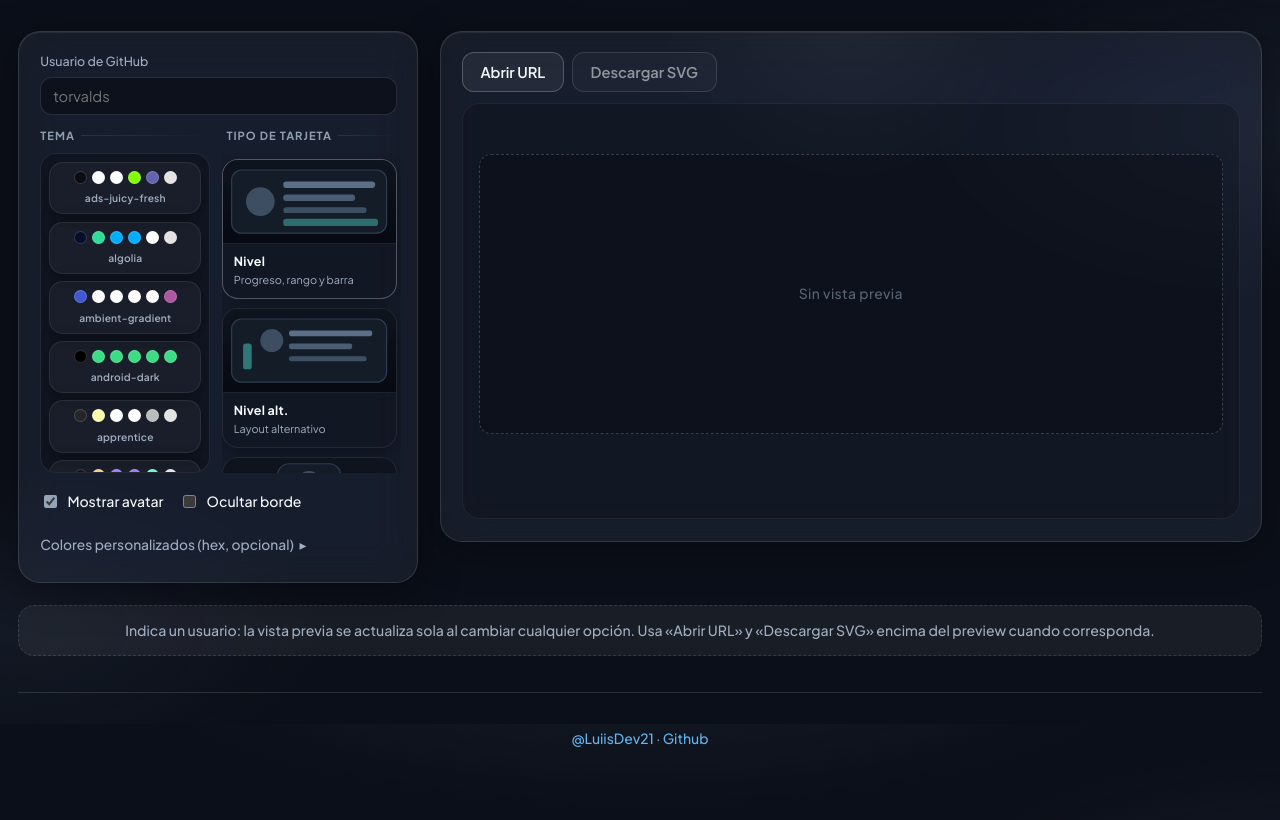
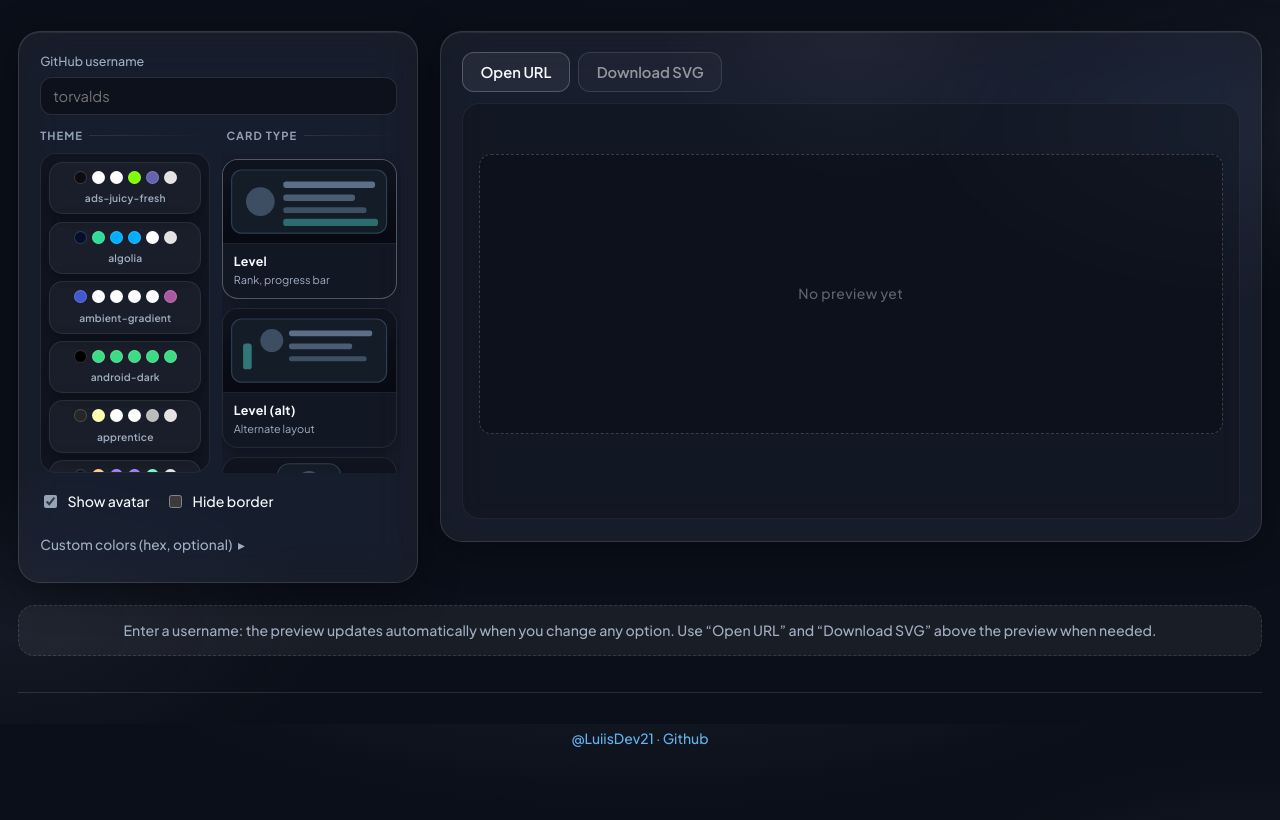
Before and after one commit to LuiisDev21/gh-stats-xcards, a FastAPI app: page / in a window 1280 px wide. Shown: the part 76-896 px from the top of the page. Run offline with FastAPI, Linux system fonts and the light colour scheme; some libraries are stand-ins or nearby versions.

Commit message:
Update language and error messages for consistency and clarity
- Translated various error messages and UI labels from Spanish to English for better accessibility.
- Improved error handling messages in the GitHub client to provide clearer feedback.
- Updated SVG template comments and text to reflect English terminology.
- Changed the HTML document language attribute from Spanish to English for consistency.

```diff
--- a/app/domain/models.py
+++ b/app/domain/models.py
@@ -100,8 +100,8 @@
             keys = sorted(THEMES_BY_SLUG.keys())
             sample = ", ".join(keys[:24])
             raise ValueError(
-                f"Tema desconocido: '{v}'. Hay {len(keys)} temas (p. ej. {sample}, …). "
-                "Lista completa: GET /themes"
+                f"Unknown theme: '{v}'. There are {len(keys)} themes (e.g. {sample}, …). "
+                "Full list: GET /themes"
             )
         return v
 
--- a/app/utils/helpers.py
+++ b/app/utils/helpers.py
@@ -28,7 +28,7 @@
         return None
     candidate = value.strip()
     if not HEX_COLOR_RE.match(candidate):
-        raise ValueError(f"Color inválido: '{value}'. Usa formato #RRGGBB.")
+        raise ValueError(f"Invalid color: '{value}'. Use #RRGGBB format.")
     return candidate if candidate.startswith("#") else f"#{candidate}"
 
 
@@ -64,7 +64,7 @@
 def _hex_to_rgb(hex_color: str) -> tuple[int, int, int]:
     raw = hex_color.strip().lstrip("#")
     if len(raw) != 6:
-        msg = f"Color hex inválido (se esperan 6 dígitos): '{hex_color}'"
+        msg = f"Invalid hex color (expected 6 digits): '{hex_color}'"
         raise ValueError(msg)
     return int(raw[0:2], 16), int(raw[2:4], 16), int(raw[4:6], 16)
 
--- a/static/index.html
+++ b/static/index.html
@@ -1,5 +1,5 @@
 <!DOCTYPE html>
-<html lang="es">
+<html lang="en">
   <head>
     <meta charset="utf-8" />
     <meta name="viewport" content="width=device-width, initial-scale=1" />
@@ -653,7 +653,7 @@
           <form id="form" action="#" method="get">
             <div class="row">
               <div>
-                <label for="username">Usuario de GitHub</label>
+                <label for="username">GitHub username</label>
                 <input
                   id="username"
                   name="username"
@@ -668,7 +668,7 @@
             <input type="hidden" id="card" name="card" value="level" />
             <div class="form-theme-card-row">
               <div class="field-block">
-                <span class="field-label" id="theme-label">Tema</span>
+                <span class="field-label" id="theme-label">Theme</span>
                 <div
                   id="theme-swatches"
                   class="theme-swatches"
@@ -677,7 +677,7 @@
                 ></div>
               </div>
               <div class="field-block">
-                <span class="field-label" id="card-label">Tipo de tarjeta</span>
+                <span class="field-label" id="card-label">Card type</span>
                 <div
                   id="card-pickers"
                   class="card-pickers"
@@ -690,20 +690,20 @@
             <div class="checks">
               <label id="show-avatar-wrap"
                 ><input id="show_avatar" name="show_avatar" type="checkbox" checked />
-                Mostrar avatar</label
+                Show avatar</label
               >
               <label
-                ><input id="hide_border" name="hide_border" type="checkbox" /> Ocultar
-                borde</label
+                ><input id="hide_border" name="hide_border" type="checkbox" /> Hide
+                border</label
               >
             </div>
 
             <details>
-              <summary>Colores personalizados (hex, opcional)</summary>
+              <summary>Custom colors (hex, optional)</summary>
               <div class="row" style="margin-top: 0.6rem">
                 <div>
                   <label for="bg_color">bg_color</label>
-                  <input id="bg_color" type="text" placeholder="#0d1117 o 0d1117" />
+                  <input id="bg_color" type="text" placeholder="#0d1117 or 0d1117" />
                 </div>
                 <div>
                   <label for="title_color">title_color</label>
@@ -738,40 +738,40 @@
           <div class="preview-toolbar">
             <div id="status" class="status" aria-live="polite"></div>
             <div class="preview-toolbar-actions">
-              <button type="button" class="secondary" id="open-url">Abrir URL</button>
+              <button type="button" class="secondary" id="open-url">Open URL</button>
               <button type="button" class="secondary" id="download-svg" disabled>
-                Descargar SVG
+                Download SVG
               </button>
             </div>
           </div>
           <div class="preview-shell">
             <div id="preview-loader" class="preview-loader" hidden>
               <div class="spinner" aria-hidden="true"></div>
-              <p class="preview-loader-text">Generando vista previa…</p>
+              <p class="preview-loader-text">Generating preview…</p>
             </div>
             <div
               id="preview"
               class="preview"
-              aria-label="Vista previa de la tarjeta SVG"
+              aria-label="SVG card preview"
             >
               <div class="preview-empty" aria-hidden="true">
-                <p class="preview-empty-text">Sin vista previa</p>
+                <p class="preview-empty-text">No preview yet</p>
               </div>
             </div>
           </div>
         </div>
         </div>
 
-        <section class="bento-embed" id="embed-section" aria-label="Código para insertar">
+        <section class="bento-embed" id="embed-section" aria-label="Embed code">
           <p id="embed-hint" class="embed-hint">
-            Indica un usuario: la vista previa se actualiza sola al cambiar cualquier opción. Usa «Abrir URL» y
-            «Descargar SVG» encima del preview cuando corresponda.
+            Enter a username: the preview updates automatically when you change any option. Use “Open URL” and
+            “Download SVG” above the preview when needed.
           </p>
           <div class="card card--embed" id="embed-md-row" hidden>
             <h2>Markdown</h2>
             <div class="row-head">
               <button type="button" class="secondary copy-btn" data-copy-target="embed-md">
-                Copiar
+                Copy
               </button>
             </div>
             <pre class="embed-snippet" id="embed-md" tabindex="0"></pre>
@@ -780,7 +780,7 @@
             <h2>HTML</h2>
             <div class="row-head">
               <button type="button" class="secondary copy-btn" data-copy-target="embed-html">
-                Copiar
+                Copy
               </button>
             </div>
             <pre class="embed-snippet" id="embed-html" tabindex="0"></pre>
@@ -849,7 +849,7 @@
           "vision-friendly-dark",
         ];
 
-        /** Tarjetas cuyas plantillas SVG incluyen avatar (level / github). */
+        /** Card types whose SVG templates include an avatar (level / github). */
         const CARDS_WITH_AVATAR = new Set([
           "level",
           "level-alternate",
@@ -857,7 +857,7 @@
           "github-footer",
         ]);
 
-        /** Miniaturas esquemáticas (mismo aspecto que la vista previa real). */
+        /** Schematic thumbnails (similar to the live preview). */
         const CARD_THUMB_SVG = {
           level:
             '<svg viewBox="0 0 120 58" xmlns="http://www.w3.org/2000/svg" preserveAspectRatio="xMidYMid slice"><rect x="6" y="7" width="108" height="44" rx="7" fill="#141c28" stroke="#2d3d52" stroke-width="0.8"/><circle cx="26" cy="29" r="10" fill="#3d4e63"/><rect x="42" y="15" width="64" height="4.5" rx="2" fill="#5c6f89"/><rect x="42" y="24" width="50" height="4.5" rx="2" fill="#4a5d73"/><rect x="42" y="33" width="58" height="4" rx="2" fill="#3d4f63"/><rect x="42" y="41" width="66" height="5" rx="2" fill="#4fd1c5" opacity="0.45"/></svg>',
@@ -890,13 +890,13 @@
         var debouncedAutoLoadPreview = debounce(maybeAutoLoadPreview, 400);
 
         const CARD_OPTIONS = [
-          { id: "level", label: "Nivel", desc: "Progreso, rango y barra" },
-          { id: "level-alternate", label: "Nivel alt.", desc: "Layout alternativo" },
-          { id: "github", label: "GitHub", desc: "Perfil vertical compacto" },
-          { id: "github-footer", label: "Pie README", desc: "Horizontal tipo pie" },
-          { id: "contribution-graph", label: "Gráfico", desc: "Actividad en el tiempo" },
-          { id: "streak", label: "Racha", desc: "Totales y racha actual" },
-          { id: "top-languages", label: "Lenguajes", desc: "Donut de repos" },
+          { id: "level", label: "Level", desc: "Rank, progress bar" },
+          { id: "level-alternate", label: "Level (alt)", desc: "Alternate layout" },
+          { id: "github", label: "GitHub", desc: "Compact vertical profile" },
+          { id: "github-footer", label: "README footer", desc: "Wide horizontal strip" },
+          { id: "contribution-graph", label: "Graph", desc: "Activity over time" },
+          { id: "streak", label: "Streak", desc: "Totals and current streak" },
+          { id: "top-languages", label: "Languages", desc: "Repository donut" },
         ];
 
         function syncThemeSwatchSelection() {
@@ -953,7 +953,7 @@
         }
 
         /**
-         * Carga slugs y paletas desde GET /themes y pinta la retícula de temas.
+         * Load theme slugs and palettes from GET /themes and render swatches.
          * @returns {Promise<void>}
          */
         async function populateThemesAndSwatches() {
@@ -981,7 +981,7 @@
           }
           const host = document.getElementById("theme-swatches");
           host.innerHTML =
-            '<p class="theme-swatches-loading" style="margin:0;padding:0.85rem;text-align:center;font-size:0.8rem;color:var(--muted)">Cargando temas…</p>';
+            '<p class="theme-swatches-loading" style="margin:0;padding:0.85rem;text-align:center;font-size:0.8rem;color:var(--muted)">Loading themes…</p>';
           /** @type {DocumentFragment|HTMLElement} */
           var frag = document.createDocumentFragment();
           slugs.forEach(function (slug) {
@@ -991,7 +991,7 @@
             btn.className = "theme-swatch";
             btn.dataset.slug = slug;
             btn.setAttribute("role", "option");
-            btn.setAttribute("aria-label", "Tema " + slug);
+            btn.setAttribute("aria-label", "Theme " + slug);
             const order = ["bg_color", "title_color", "text_color", "accent_color", "icon_color", "border_color"];
             const dots = document.createElement("div");
             dots.className = "theme-swatch-dots";
@@ -1043,7 +1043,7 @@
         }
 
         /**
-         * Convierte ruta absoluta de API (p. ej. /stats/foo?…) en URL completa.
+         * Turn an API path (e.g. /stats/foo?…) into a full URL.
          * @param {string} pathWithQuery
          * @returns {string}
          */
@@ -1069,7 +1069,7 @@
         }
 
         /**
-         * Si hay usuario, actualiza embeds, la barra de direcciones y vuelve a pedir el SVG.
+         * When a username is set: refresh embed snippets, the address bar, and refetch the SVG.
          */
         function maybeAutoLoadPreview() {
           const usernameRaw = document.getElementById("username").value.trim();
@@ -1107,21 +1107,21 @@
         /** @param {number} status */
         function friendlyHttpMessage(status) {
           if (status === 404) {
-            return "No se encontró ese usuario o el recurso no está disponible.";
+            return "That user or resource was not found.";
           }
           if (status === 401 || status === 403) {
-            return "No autorizado para obtener datos. Revisa la configuración del servidor.";
+            return "Not authorized to fetch data. Check server configuration.";
           }
           if (status === 422 || status === 400) {
-            return "Algún parámetro no es válido. Revisa usuario, tema y opciones.";
+            return "Invalid parameters. Check username, theme, and options.";
           }
           if (status === 429) {
-            return "Demasiadas peticiones. Espera un momento e inténtalo de nuevo.";
+            return "Too many requests. Wait a moment and try again.";
           }
           if (status >= 500) {
-            return "El servidor no pudo generar la tarjeta. Inténtalo más tarde.";
+            return "The server could not generate the card. Try again later.";
           }
-          return "No se pudo cargar la tarjeta.";
+          return "Could not load the card.";
         }
 
         /** @param {string} message */
@@ -1140,8 +1140,8 @@
         }
 
         /**
-         * Parámetros de la tarjeta (mismos que en `/stats/:user`).
-         * @param {boolean} includeUsername si true, añade `username` (p. ej. query del generador en `/`).
+         * Card query parameters (same as `/stats/:user`).
+         * @param {boolean} includeUsername when true, include `username` (e.g. generator page query on `/`).
          * @returns {URLSearchParams}
          */
         function buildStatsParams(includeUsername) {
@@ -1189,7 +1189,7 @@
           return "/stats/" + username + "?" + params.toString();
         }
 
-        /** URL de esta página con la misma configuración (query). */
+        /** This page URL with the same options (query string). */
         function buildGeneratorPageUrl() {
           const qs = buildStatsParams(true).toString();
           return getApiOrigin() + "/" + (qs ? "?" + qs : "");
@@ -1295,7 +1295,7 @@
         }
 
         /**
-         * Espera a que las imágenes externas del SVG terminen (o fallen).
+         * Wait until external images inside the SVG finish loading (or error).
          * @param {SVGSVGElement} svg
          * @returns {Promise<void>}
          */
@@ -1316,7 +1316,7 @@
                 try {
                   if (el.complete === true) fin();
                 } catch (e) {
-                  /* algunos motores no exponen complete en SVGImageElement */
+                  /* some engines do not expose complete on SVGImageElement */
                 }
                 setTimeout(fin, 12000);
               });
@@ -1325,9 +1325,9 @@
         }
 
         /**
-         * Reinicia animaciones SMIL del SVG. No toca animaciones CSS:
-         * al forzar `style.animation = ''` se pierde el `animation` del atributo style inicial
-         * y queda solo `opacity: 0` (p. ej. tarjeta streak) → vista previa en blanco.
+         * Restart SMIL animations on the SVG. Does not touch CSS animations:
+         * clearing `style.animation` would drop the inline animation and leave only `opacity: 0`
+         * (e.g. streak card) → blank preview.
          * @param {SVGSVGElement} svg
          */
         function restartPreviewAnimations(svg) {
@@ -1337,8 +1337,8 @@
         }
 
         /**
-         * Inserta el marcado SVG en #preview con namespace correcto (DOMParser XML).
-         * Si el XML no parsea, usa innerHTML como respaldo.
+         * Insert SVG markup into #preview with correct namespace (DOMParser XML).
+         * If parsing fails, fall back to innerHTML.
          * @param {string} body
          * @returns {SVGSVGElement | null}
          */
@@ -1361,7 +1361,7 @@
         }
 
         /**
-         * Descarga el SVG y lo inyecta o muestra el cuerpo de error.
+         * Fetch the SVG and inject it, or show an error message.
          * @param {string} url
          */
         async function loadCard(url) {
@@ -1401,12 +1401,12 @@
             }
 
             var oddMsg =
-              "La respuesta no es una imagen SVG válida. Si el problema continúa, revisa el despliegue.";
+              "The response is not valid SVG. If this keeps happening, check your deployment.";
             setStatus(oddMsg, true);
             showPreviewErrorMessage(oddMsg);
           } catch (_err) {
             var netMsg =
-              "No hay conexión o el servidor no responde. Comprueba que la API esté en marcha.";
+              "No connection or the server did not respond. Make sure the API is running.";
             setStatus(netMsg, true);
             showPreviewErrorMessage(netMsg);
           } finally {
@@ -1446,7 +1446,7 @@
             navigator.clipboard.writeText(el.textContent).then(
               function () {
                 var prev = btn.textContent;
-                btn.textContent = "Copiado";
+                btn.textContent = "Copied";
                 setTimeout(function () {
                   btn.textContent = prev;
                 }, 1600);
--- a/templates/svg/top_languages.jinja2
+++ b/templates/svg/top_languages.jinja2
@@ -61,7 +61,7 @@
   </g>
   {% else %}
   <text x="{{ width // 2 }}" y="{{ height // 2 }}" text-anchor="middle" fill="{{ text_color }}" font-size="13" font-family="system-ui, Segoe UI, Helvetica, Arial, sans-serif">
-    Sin datos de idiomas (repos sin primaryLanguage)
+    No language data (repos without primaryLanguage)
   </text>
   {% endif %}
 </svg>
```
Also changed, not shown: app/infrastructure/github_client.py (+17 -17 lines), app/infrastructure/svg_templates.py (+4 -4 lines), templates/svg/github_card.jinja2 (+5 -5 lines), templates/svg/github_card_footer.jinja2 (+6 -6 lines).
